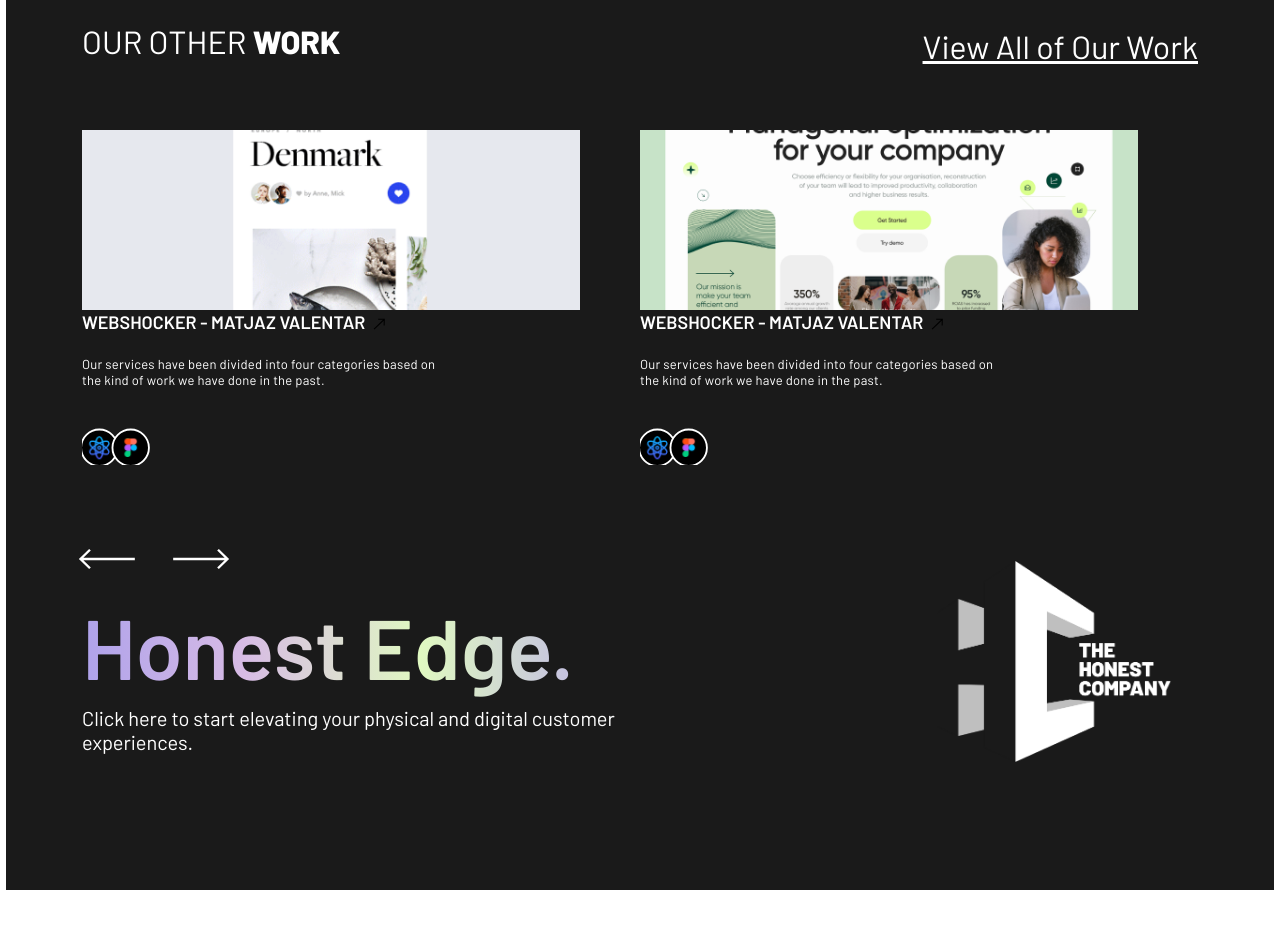
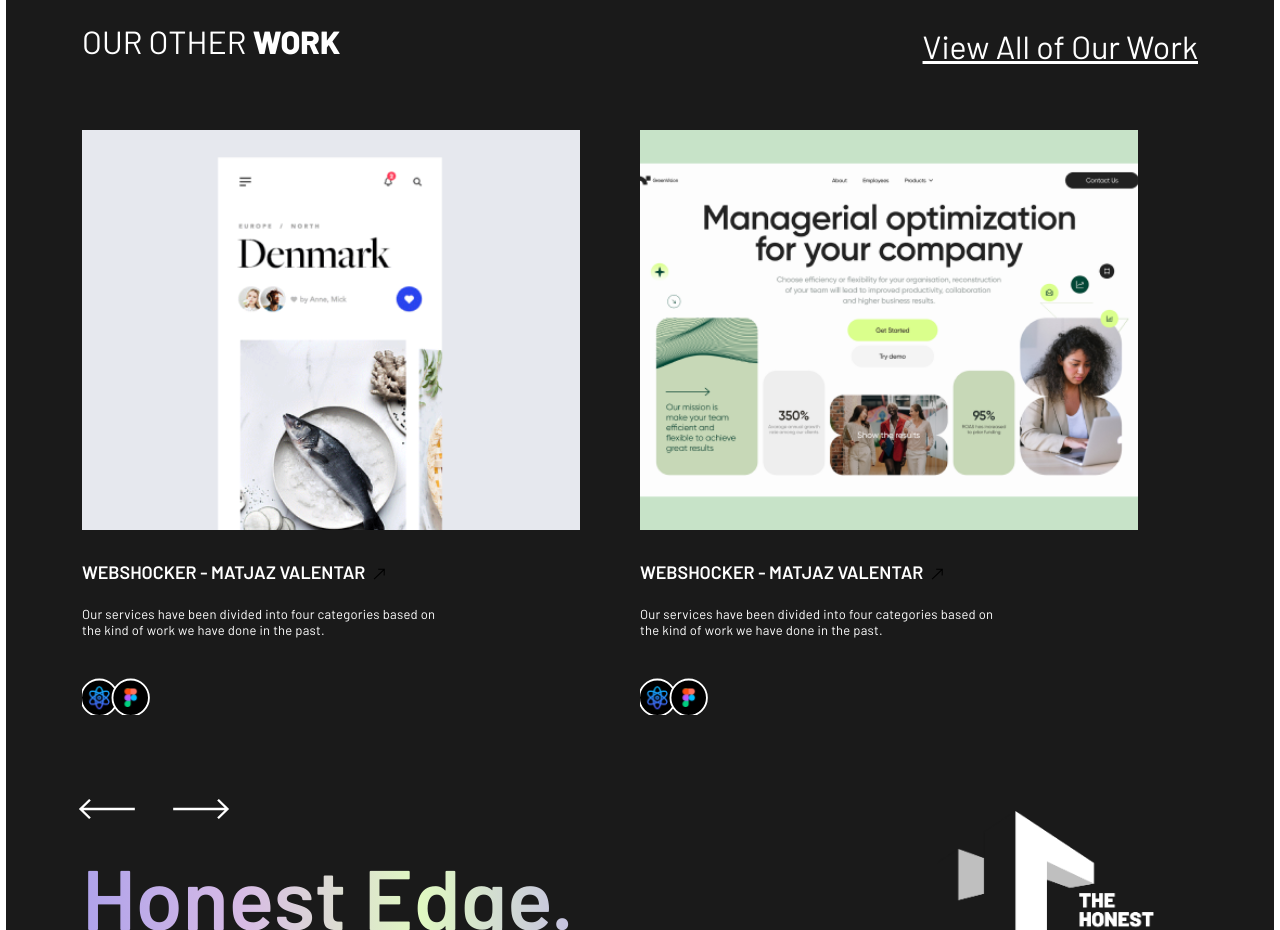
Before and after one commit to swap13-maker/The-Honest-Co, a React (Create React App) app: page /portfolio/project1 in a window 1280 px wide. Shown: the part 7220-8150 px from the top of the page. Before the commit the page ends 8116 px from the top, so only its background shows below. Built offline with nearby package versions, Linux system fonts and the light colour scheme; the HTML template or start-up script is replaced by a standard one.

Commit message:
[fix]: resource page class

```diff
--- a/src/pages/Resource.js
+++ b/src/pages/Resource.js
@@ -51,7 +51,7 @@
       <InnerHeader />
       {/* mian content */}
       <section>
-        <div className="container">
+        <div className="container resource__page">
           <ul className="breadcrumb-navigation pt-7">
             <li>
               <Link to="/">Home</Link>
--- a/src/pages/resource.css
+++ b/src/pages/resource.css
@@ -1,16 +1,16 @@
-.image-card img {
+.resource__page .image-card img {
   max-height: 180px;
 }
 
-.image-card {
+.resource__page .image-card {
   height: 150px;
 }
 
-.wrapper:hover .image-card img {
+.resource__page .wrapper:hover .image-card img {
   transform: scale(1);
   max-height: 325px;
 }
 
-.wrapper:hover .image-card {
+.resource__page .wrapper:hover .image-card {
   height: 150px;
 }
```
